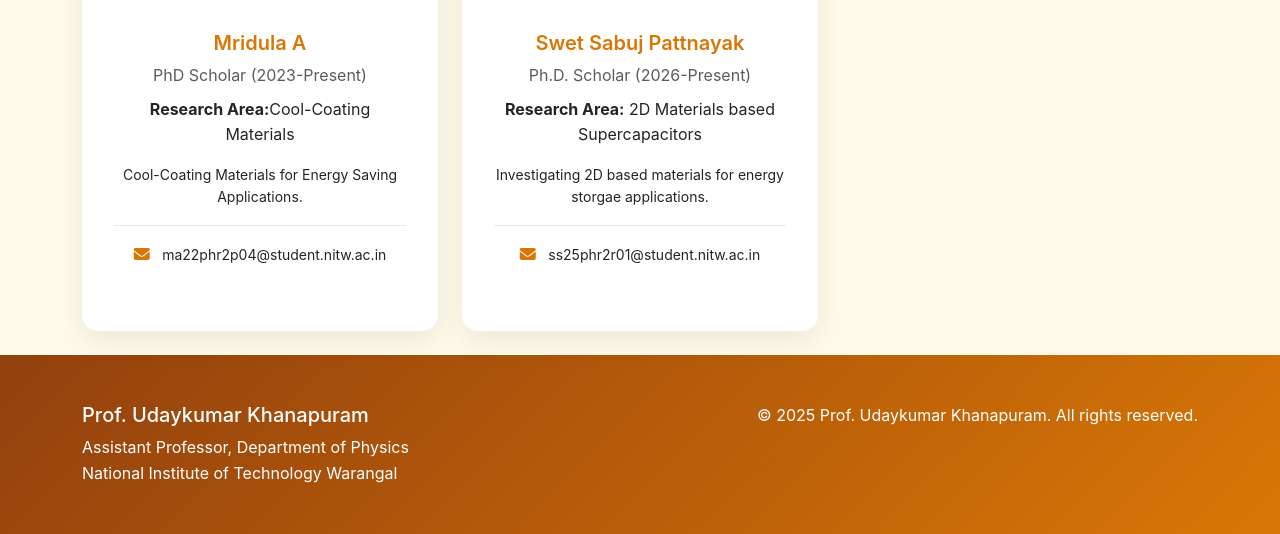
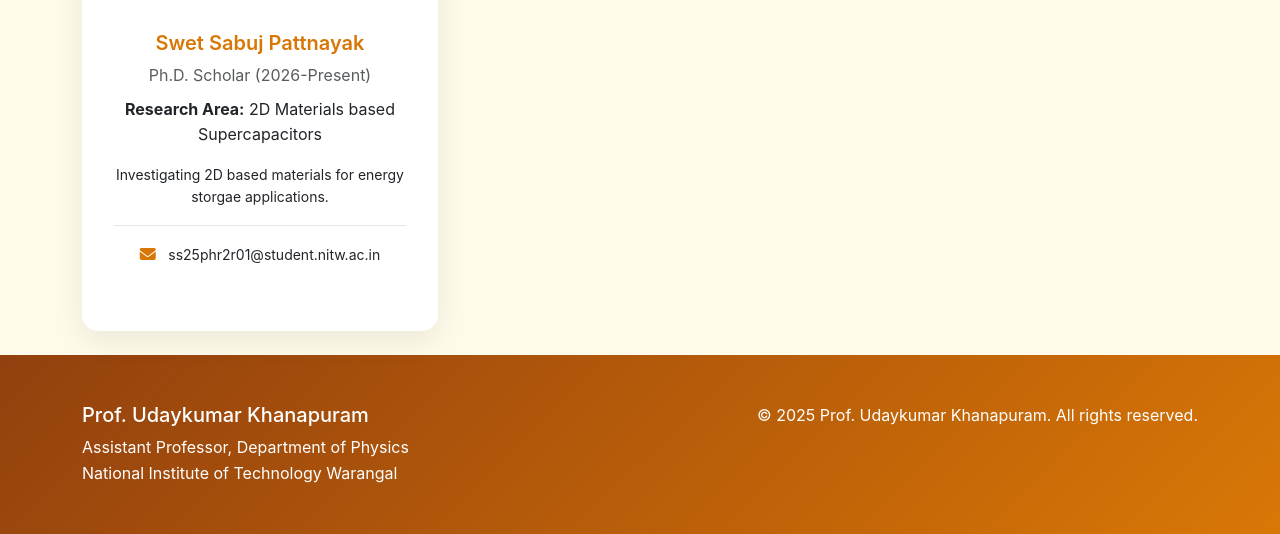
Before and after one commit to kanapuramudaykumar-blip/uday_physics, a Django app: page /group/ in a window 1280 px wide. Shown: the part 1573-2107 px from the top of the page. Run offline with Django 5.2, Linux system fonts and the light colour scheme; some libraries are stand-ins or nearby versions.

Commit message:
Update group.html

```diff
--- a/templates/group.html
+++ b/templates/group.html
@@ -105,24 +105,6 @@ i{% extends 'base.html' %}
             <div class="col-md-4 mb-4">
                 <div class="card h-100 scholar-card">
                     <div class="scholar-image-container">
-                        <img src="{% static 'images/scholer5.jpeg' %}"
-                             alt="A Mridula" class="scholar-image">
-                    </div>
-                    <div class="card-body text-center">
-                        <h5 class="card-title">Mridula A</h5>
-                        <p class="text-muted mb-2">PhD Scholar (2023-Present)</p>
-                        <p class="card-text"><strong>Research Area:</strong>Cool-Coating Materials</p>
-                        <p class="card-text small">Cool-Coating Materials for Energy Saving Applications.</p>
-                        <div class="scholar-contact">
-                            <i class="fas fa-envelope me-2"></i>
-                            <small>ma22phr2p04@student.nitw.ac.in</small>
-                        </div>
-                    </div>
-                </div>
-            </div>
-             <div class="col-md-4 mb-4">
-                <div class="card h-100 scholar-card">
-                    <div class="scholar-image-container">
                         <img src="{% static 'images/Swet Sabuj Pattnayak.jpeg' %}"
                              alt="Swet Sabuj Pattnayak" class="scholar-image">
                     </div>
```
